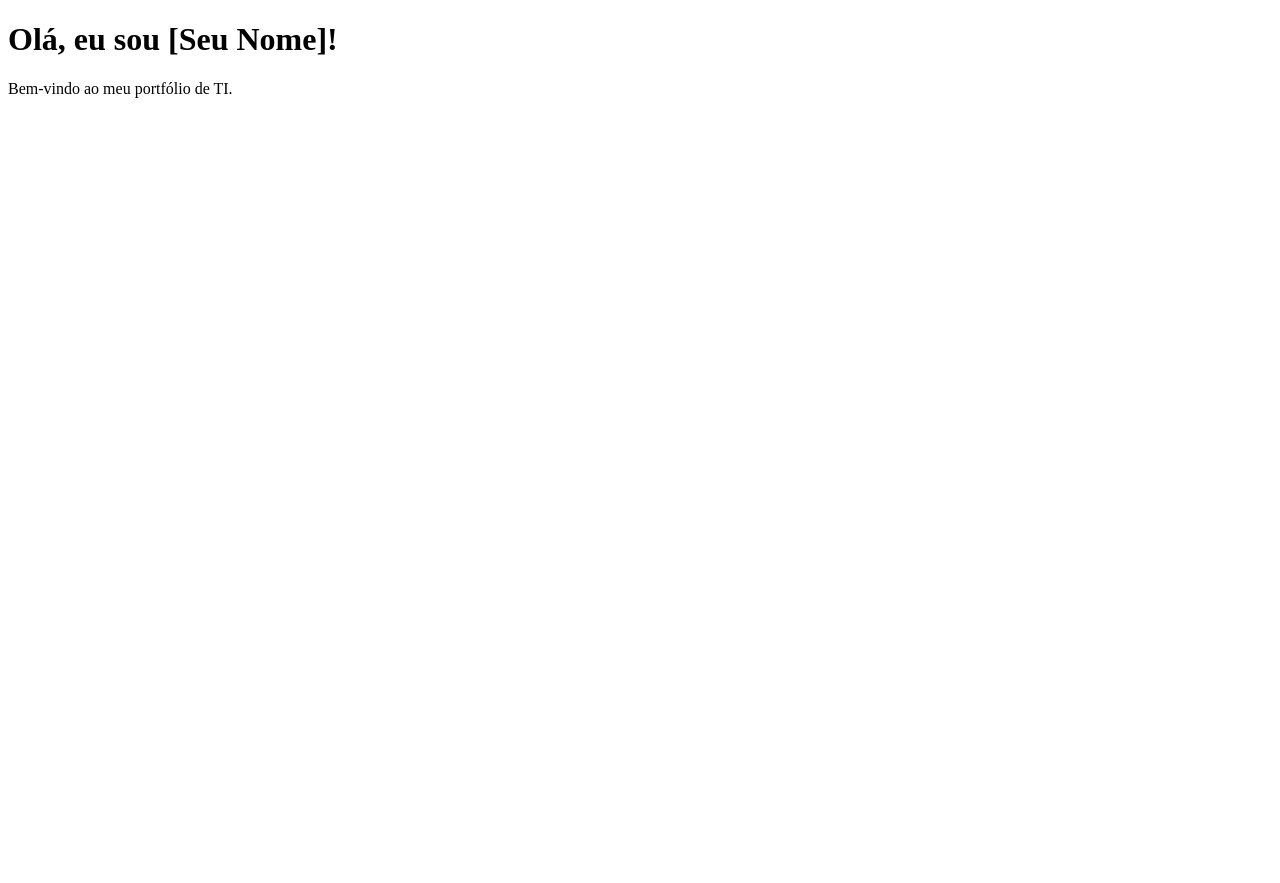
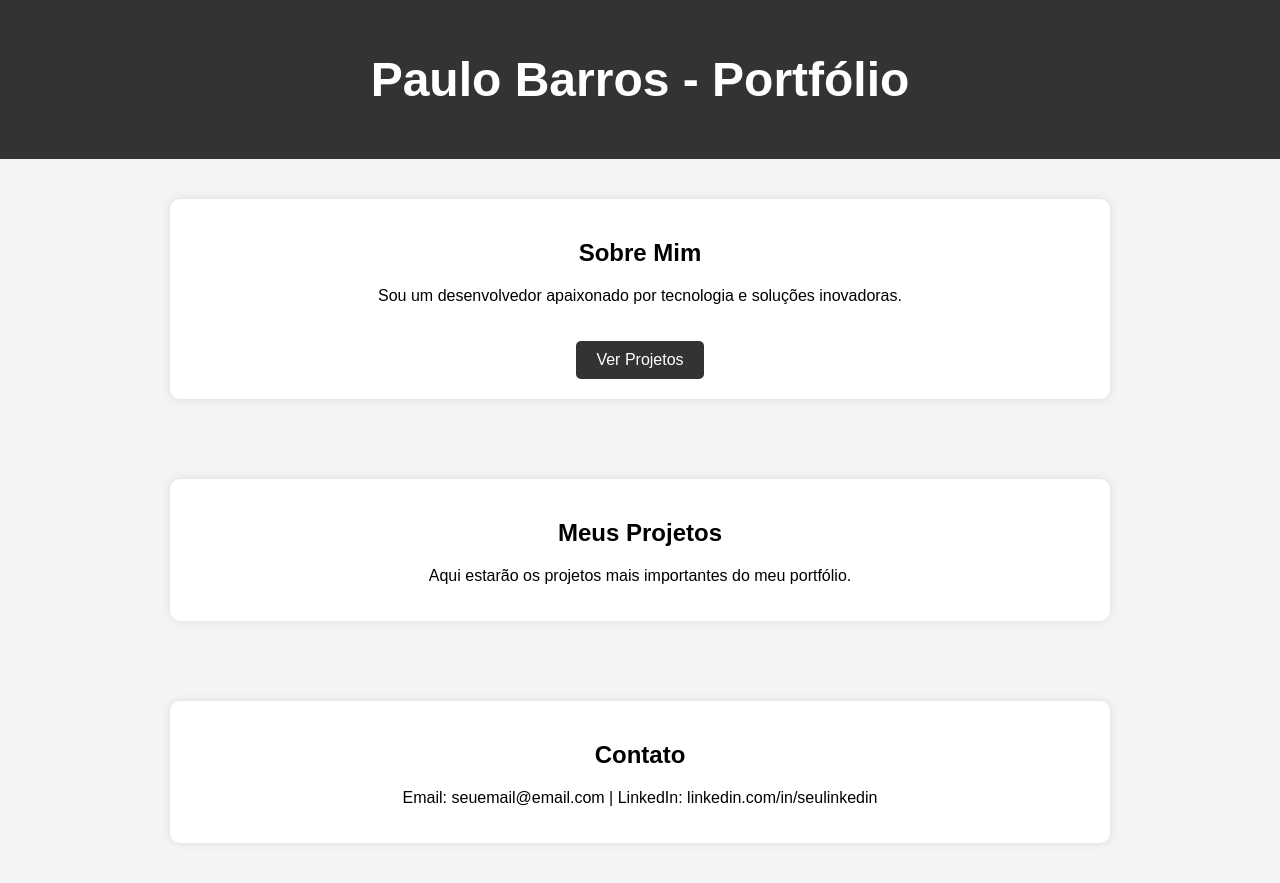
Before and after one commit to paulodvbarros/portfolio, a plain HTML site: page index.html in a window 1280 px wide. Before the commit the page ends 800 px from the top, so only its background shows below. Drawn offline with Linux system fonts and the light colour scheme.

Commit message:
Update index.html

```diff
--- a/index.html
+++ b/index.html
@@ -3,10 +3,65 @@
 <head>
     <meta charset="UTF-8">
     <meta name="viewport" content="width=device-width, initial-scale=1.0">
-    <title>Meu Portfólio</title>
+    <title>Portfólio - Paulo Barros</title>
+    <style>
+        body {
+            font-family: Arial, sans-serif;
+            margin: 0;
+            padding: 0;
+            background-color: #f4f4f4;
+            text-align: center;
+        }
+        header {
+            background: #333;
+            color: white;
+            padding: 20px 0;
+            font-size: 24px;
+        }
+        section {
+            padding: 40px;
+        }
+        .container {
+            max-width: 900px;
+            margin: auto;
+            background: white;
+            padding: 20px;
+            border-radius: 10px;
+            box-shadow: 0 0 10px rgba(0, 0, 0, 0.1);
+        }
+        .button {
+            display: inline-block;
+            padding: 10px 20px;
+            background: #333;
+            color: white;
+            text-decoration: none;
+            border-radius: 5px;
+            margin-top: 20px;
+        }
+    </style>
 </head>
 <body>
-    <h1>Olá, eu sou [Seu Nome]!</h1>
-    <p>Bem-vindo ao meu portfólio de TI.</p>
+    <header>
+        <h1>Paulo Barros - Portfólio</h1>
+    </header>
+    <section>
+        <div class="container">
+            <h2>Sobre Mim</h2>
+            <p>Sou um desenvolvedor apaixonado por tecnologia e soluções inovadoras.</p>
+            <a href="#projetos" class="button">Ver Projetos</a>
+        </div>
+    </section>
+    <section id="projetos">
+        <div class="container">
+            <h2>Meus Projetos</h2>
+            <p>Aqui estarão os projetos mais importantes do meu portfólio.</p>
+        </div>
+    </section>
+    <section>
+        <div class="container">
+            <h2>Contato</h2>
+            <p>Email: seuemail@email.com | LinkedIn: linkedin.com/in/seulinkedin</p>
+        </div>
+    </section>
 </body>
 </html>
```
